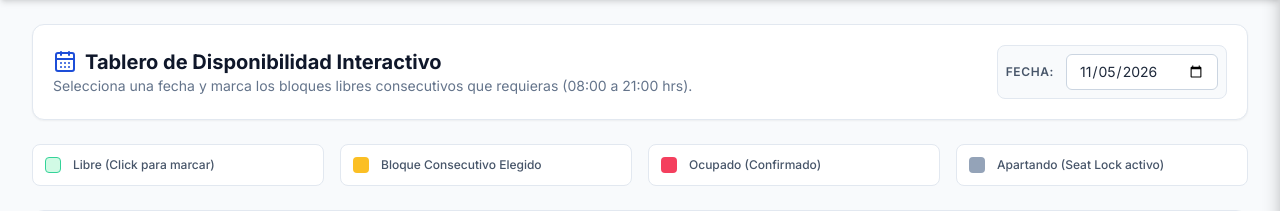
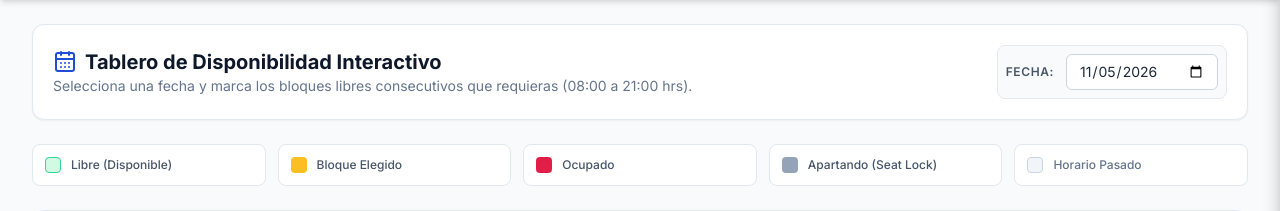
Before and after one commit to JeizerGuzman/Sistema_de_Reservacion_de_Salas_Web, a Flask app: page /tablero in a window 1280 px wide. Shown: the part 65-276 px from the top of the page. Run offline with Flask 3, Linux system fonts and the light colour scheme; the visitor is signed in with stand-in values (Sample User, id 1); data that the repository does not hold is empty; some libraries are stand-ins or nearby versions.

Commit message:
fix(prod): esquema HTTPS en descarga PDF, bloqueo de slots pasados y SMTP SSL 465

```diff
--- a/app.py
+++ b/app.py
@@ -1,3 +1,9 @@
+import os
+from dotenv import load_dotenv
+
+# Cargar variables de entorno
+load_dotenv()
+
 from flask import Flask, render_template, request, redirect, url_for, flash, session, make_response, jsonify
 from models import db, Sala, Area, Reservacion, Usuario, BloqueoTemporal
 from sqlalchemy import not_, or_
@@ -7,6 +13,7 @@ import datetime
 import io
 import threading
 import mailer
+from werkzeug.middleware.proxy_fix import ProxyFix
 
 # ReportLab para PDFs
 from reportlab.lib.pagesizes import letter, landscape
@@ -14,20 +21,15 @@ from reportlab.platypus import SimpleDocTemplate, Paragraph, Spacer, Table, Tabl
 from reportlab.lib.styles import getSampleStyleSheet, ParagraphStyle
 from reportlab.lib import colors
 
-import os
-from dotenv import load_dotenv
+app = Flask(__name__)
+app.secret_key = os.getenv("SECRET_KEY", "hackathon_ittg_secret_key_v2_ultra_secure")
 
-load_dotenv()
+# Soporte de Proxy para Railway (fuerza detección de HTTPS y cabeceras de proxy)
+app.wsgi_app = ProxyFix(app.wsgi_app, x_for=1, x_proto=1, x_host=1, x_prefix=1)
 
-app = Flask(__name__)
-app.secret_key = os.getenv("SECRET_KEY", "fallback_secret_key_ittg")
-
-# Detección inteligente: Si Railway provee DATABASE_URL o MYSQL_URL, la usa;
-# si no, construye la conexión local con las variables individuales.
+# Conexión flexible (Railway o Local)
 database_url = os.getenv("DATABASE_URL") or os.getenv("MYSQL_URL")
-
 if database_url:
-    # Ajuste por si el proveedor entrega mysql:// en lugar de mysql+pymysql://
     if database_url.startswith("mysql://"):
         database_url = database_url.replace("mysql://", "mysql+pymysql://", 1)
     app.config['SQLALCHEMY_DATABASE_URI'] = database_url
@@ -62,13 +64,11 @@ def actualizar_reservaciones_vencidas():
         hoy = ahora.date()
         hora_actual = ahora.time()
 
-        # 1. Fechas anteriores a hoy que siguen en ACTIVA
         Reservacion.query.filter(
             Reservacion.estado == 'ACTIVA',
             Reservacion.fecha_reservacion < hoy
         ).update({'estado': 'CONCLUIDA'}, synchronize_session=False)
 
-        # 2. Fecha de hoy cuya hora fin ya concluyó
         Reservacion.query.filter(
             Reservacion.estado == 'ACTIVA',
             Reservacion.fecha_reservacion == hoy,
@@ -76,7 +76,7 @@ def actualizar_reservaciones_vencidas():
         ).update({'estado': 'CONCLUIDA'}, synchronize_session=False)
 
         db.session.commit()
-    except Exception as e:
+    except Exception:
         try:
             db.session.rollback()
         except Exception:
@@ -135,7 +135,6 @@ def generar_pdf_buffer(reserva):
     buffer.seek(0)
     return buffer
 
-# Despacho de correo en segundo plano seguro y aislado
 def despachar_correo_async(app_instancia, id_reserva, destinatario, tipo, asunto, html_msg, plain_msg, pdf_bytes=None, pdf_filename="comprobante.pdf"):
     def tarea():
         with app_instancia.app_context():
@@ -158,7 +157,7 @@ def despachar_correo_async(app_instancia, id_reserva, destinatario, tipo, asunto
     t = threading.Thread(target=tarea, daemon=True)
     t.start()
 
-# --- DECORADORES DE AUTENTICACIÓN Y ROLES ---
+# --- DECORADORES ---
 
 def login_required(f):
     @wraps(f)
@@ -181,7 +180,7 @@ def admin_required(f):
         return f(*args, **kwargs)
     return decorated_function
 
-# --- RUTAS DE LOGIN, REGISTRO Y LOGOUT ---
+# --- RUTAS DE SESIÓN ---
 
 @app.route('/login', methods=['GET', 'POST'])
 def login():
@@ -250,7 +249,7 @@ def logout():
     flash("Has cerrado sesión correctamente.", "info")
     return redirect(url_for('login'))
 
-# --- TABLERO INTERACTIVO (CON SEAT LOCK) ---
+# --- TABLERO INTERACTIVO (CON HORAS PASADAS BLOQUEADAS) ---
 
 @app.route('/')
 def index():
@@ -288,6 +287,10 @@ def tablero():
     bloqueos_activos = BloqueoTemporal.query.filter_by(fecha=fecha_dt).all()
     token_actual = str(session.get('usuario_id', 'anon'))
 
+    # Variables para detectar horas pasadas en el día en curso
+    es_hoy = (fecha_dt == hoy)
+    hora_actual = ahora.time()
+
     tablero_filas = []
     for s in salas:
         celdas_sala = []
@@ -295,11 +298,23 @@ def tablero():
             t_ini = datetime.datetime.strptime(inicio_str, "%H:%M").time()
             t_fin = datetime.datetime.strptime(fin_str, "%H:%M").time()
 
+            # 1. ¿El horario ya pasó hoy? Bloqueo automático del día en curso
+            if es_hoy and t_ini <= hora_actual:
+                celdas_sala.append({
+                    'estado_slot': 'PASADO',
+                    'hora_inicio': inicio_str,
+                    'hora_fin': fin_str,
+                    'mensaje': 'Horario concluido'
+                })
+                continue
+
+            # 2. Verificar si está reservado
             reserva_encontrada = next(
                 (r for r in reservas if r.id_sala == s.id_sala and (r.hora_inicio <= t_ini and r.hora_fin >= t_fin)),
                 None
             )
 
+            # 3. Verificar si está bloqueado por otro usuario (Seat Lock)
             bloqueo_encontrado = next(
                 (b for b in bloqueos_activos if b.id_sala == s.id_sala and (b.hora_inicio <= t_ini and b.hora_fin >= t_fin)),
                 None
@@ -344,7 +359,7 @@ def tablero():
         total_reservas=len(reservas)
     )
 
-# --- API DE BLOQUEO TEMPORAL (SEAT HOLD) ---
+# --- APIS DE SEAT HOLD ---
 
 @app.route('/api/bloquear-horario', methods=['POST'])
 @login_required
@@ -365,7 +380,10 @@ def api_bloquear_horario():
         ahora = datetime.datetime.now()
         BloqueoTemporal.query.filter(BloqueoTemporal.expira_en < ahora).delete()
 
-        # Checar traslape con reservaciones reales activas
+        # Validación: No permitir bloquear horas que ya pasaron hoy
+        if fecha_dt == ahora.date() and t_ini <= ahora.time():
+            return jsonify({'success': False, 'message': 'Este horario ya ha concluido.'}), 400
+
         traslape_res = Reservacion.query.filter(
             Reservacion.id_sala == id_sala,
             Reservacion.fecha_reservacion == fecha_dt,
@@ -376,7 +394,6 @@ def api_bloquear_horario():
         if traslape_res:
             return jsonify({'success': False, 'message': 'El horario ya fue reservado por otro usuario.'}), 409
 
-        # Checar traslape con bloqueos temporales de otros usuarios
         traslape_lock = BloqueoTemporal.query.filter(
             BloqueoTemporal.id_sala == id_sala,
             BloqueoTemporal.fecha == fecha_dt,
@@ -421,7 +438,7 @@ def api_liberar_bloqueo():
             db.session.rollback()
             return jsonify({'success': False}), 500
 
-# --- RESERVACIÓN ATÓMICA CON MUTEX Y PESSIMISTIC LOCKING ---
+# --- RESERVACIÓN ATÓMICA ---
 
 @app.route('/reservar', methods=['GET', 'POST'])
 @login_required
@@ -461,11 +478,17 @@ def reservar():
             flash("Error: Formato de horario inválido.", "error")
             return redirect(url_for('tablero', fecha=fecha_str))
 
+        # Validación de horario ya transcurrido si es hoy
+        ahora_actual = datetime.datetime.now().time()
+        if fecha_dt == hoy and h_ini_dt <= ahora_actual:
+            flash("Error: No puedes reservar un horario que ya transcurrió.", "error")
+            return redirect(url_for('tablero', fecha=fecha_str))
+
         if h_ini_dt.minute != 0 or h_fin_dt.minute != 0 or h_ini_dt.hour < 8 or h_fin_dt.hour > 21 or h_ini_dt >= h_fin_dt:
             flash("Error: Horario permitido de 08:00 a 21:00 en bloques cerrados consecutivos.", "error")
             return redirect(url_for('tablero', fecha=fecha_str))
 
-        # SECCIÓN CRÍTICA DE PERSISTENCIA
+        # SECCIÓN CRÍTICA CON MUTEX + PESSIMISTIC LOCKING
         with reserva_lock:
             try:
                 traslape = Reservacion.query.with_for_update().filter(
@@ -498,7 +521,6 @@ def reservar():
                 )
                 db.session.add(nueva_reserva)
 
-                # Liberar Seat Lock
                 BloqueoTemporal.query.filter_by(
                     id_sala=id_sala,
                     fecha=fecha_dt,
@@ -517,7 +539,10 @@ def reservar():
         # Generar comprobante PDF en memoria
         pdf_buffer = generar_pdf_buffer(nueva_reserva)
         pdf_bytes = pdf_buffer.getvalue()
-        url_comprobante = url_for('descargar_comprobante_individual', codigo=codigo, _external=True)
+
+        # Detección segura de esquema HTTPS para evitar bloqueo de Mixed Content en el navegador
+        esquema = 'https' if request.is_secure or request.headers.get('X-Forwarded-Proto') == 'https' or os.getenv('RAILWAY_ENVIRONMENT') else 'http'
+        url_comprobante = url_for('descargar_comprobante_individual', codigo=codigo, _external=True, _scheme=esquema)
 
         asunto = f"Confirmación de Reservación - {codigo}"
         html_msg, plain_msg = mailer.generar_plantilla_confirmacion(
@@ -533,7 +558,7 @@ def reservar():
             url_comprobante=url_comprobante
         )
 
-        # Despacho en hilo secundario aislado (No cuelga la conexión web)
+        # Despacho en segundo plano
         despachar_correo_async(
             app,
             nueva_reserva.id_reservacion,
@@ -567,7 +592,7 @@ def reservar():
         hoy_str=datetime.date.today().strftime('%Y-%m-%d')
     )
 
-# --- PANEL DE ADMINISTRACIÓN Y GESTIÓN DE SALAS Y ÁREAS ---
+# --- PANEL DE ADMINISTRACIÓN ---
 
 @app.route('/admin')
 @admin_required
@@ -575,14 +600,12 @@ def admin():
     actualizar_reservaciones_vencidas()
     salas = Sala.query.order_by(Sala.id_sala.asc()).all()
     areas = Area.query.order_by(Area.nombre_area.asc()).all()
-    # Muestra todas las reservaciones (ACTIVA, CONCLUIDA, CANCELADA) ordenadas por fecha reciente
     reservaciones = Reservacion.query.order_by(
         Reservacion.fecha_reservacion.desc(),
         Reservacion.hora_inicio.asc()
     ).all()
     return render_template('admin.html', salas=salas, areas=areas, reservaciones=reservaciones)
 
-# CRUD DE SALAS
 @app.route('/salas/crear', methods=['POST'])
 @admin_required
 def crear_sala():
@@ -624,7 +647,6 @@ def eliminar_sala(id_sala):
         flash(f"Sala '{sala.nombre}' eliminada.", "info")
     return redirect(url_for('admin'))
 
-# CRUD DE ÁREAS
 @app.route('/areas/crear', methods=['POST'])
 @admin_required
 def crear_area():
@@ -644,8 +666,7 @@ def crear_area():
 def editar_area(id_area):
     area = db.session.get(Area, id_area)
     if area:
-        nuevo_nombre = request.form['nombre_area'].strip()
-        area.nombre_area = nuevo_nombre
+        area.nombre_area = request.form['nombre_area'].strip()
         db.session.commit()
         flash("Área actualizada correctamente.", "success")
     return redirect(url_for('admin'))
@@ -663,7 +684,7 @@ def eliminar_area(id_area):
         flash(f"Área eliminada.", "info")
     return redirect(url_for('admin'))
 
-# --- RUTA DE CANCELACIÓN ---
+# --- CANCELACIÓN ---
 
 @app.route('/cancelar/<int:id_reserva>', methods=['POST'])
 @login_required
@@ -739,7 +760,7 @@ def mis_reservaciones():
 
     return render_template('mis_reservaciones.html', reservaciones=mis_reservas, hoy=datetime.date.today())
 
-# --- COMPROBANTES Y REPORTES ---
+# --- DESCARGA DE COMPROBANTE CON CABECERAS SEGURAS ---
 
 @app.route('/reservacion/<codigo>/comprobante')
 def descargar_comprobante_individual(codigo):
@@ -749,9 +770,13 @@ def descargar_comprobante_individual(codigo):
         return redirect(url_for('tablero'))
 
     buffer = generar_pdf_buffer(reserva)
-    response = make_response(buffer.getvalue())
+    pdf_data = buffer.getvalue()
+
+    response = make_response(pdf_data)
     response.headers['Content-Type'] = 'application/pdf'
-    response.headers['Content-Disposition'] = f'attachment; filename=Comprobante_{reserva.codigo_unico}.pdf'
+    response.headers['Content-Disposition'] = f'attachment; filename="Comprobante_{reserva.codigo_unico}.pdf"'
+    response.headers['Content-Length'] = len(pdf_data)
+    response.headers['Cache-Control'] = 'no-cache, no-store, must-revalidate'
     return response
 
 @app.route('/reportes')
@@ -863,12 +888,14 @@ def descargar_reporte_pdf():
     doc.build(story)
     buffer.seek(0)
 
-    response = make_response(buffer.getvalue())
+    pdf_rep = buffer.getvalue()
+    response = make_response(pdf_rep)
     response.headers['Content-Type'] = 'application/pdf'
     response.headers['Content-Disposition'] = f'attachment; filename=Reporte_Salas_{datetime.date.today().strftime("%Y%m%d")}.pdf'
+    response.headers['Content-Length'] = len(pdf_rep)
     return response
 
-# --- INICIALIZACIÓN POR DEFECTO ---
+# --- INICIALIZACIÓN AUTOMÁTICA EN GUNICORN Y LOCAL ---
 def seed_admin_default():
     with app.app_context():
         db.create_all()
@@ -889,13 +916,12 @@ def seed_admin_default():
             admin_user.set_password("admin123")
             db.session.add(admin_user)
             db.session.commit()
-            print("✓ Usuario Admin listo: admin@ittg.edu.mx / admin123")
+            print("✓ Usuario Admin inicial listo: admin@ittg.edu.mx / admin123")
 
-# Se ejecuta tanto en Railway (Gunicorn) como en Local
 try:
     seed_admin_default()
 except Exception as e:
-    print(f"Aviso de inicialización DB: {e}")
+    print(f"Aviso de inicialización: {e}")
 
 if __name__ == '__main__':
     port = int(os.environ.get("PORT", 5000))
--- a/templates/tablero.html
+++ b/templates/tablero.html
@@ -13,28 +13,31 @@
         </div>
         <div class="flex items-center space-x-3 bg-slate-50 p-2 rounded-lg border border-slate-200">
             <label for="board-date" class="text-xs font-semibold text-slate-600 uppercase tracking-wider">Fecha:</label>
-            <!-- Validación para impedir fechas anteriores a hoy -->
             <input type="date" id="board-date" value="{{ fecha }}" min="{{ hoy_str }}" onchange="cambiarFecha(this.value)" class="bg-white border border-slate-300 rounded-md px-3 py-1.5 text-sm focus:outline-none focus:ring-2 focus:ring-blue-600">
         </div>
     </div>
 
-    <!-- Leyenda de Estados -->
-    <div class="grid grid-cols-2 sm:grid-cols-4 gap-4 no-print">
-        <div class="bg-white p-3 rounded-lg border border-slate-200 flex items-center space-x-3">
-            <div class="w-4 h-4 bg-emerald-100 border border-emerald-400 rounded"></div>
-            <span class="text-xs font-medium text-slate-600">Libre (Click para marcar)</span>
+    <!-- Leyenda de Estados Completa (5 Columnas) -->
+    <div class="grid grid-cols-2 sm:grid-cols-3 lg:grid-cols-5 gap-3 no-print">
+        <div class="bg-white p-3 rounded-lg border border-slate-200 flex items-center space-x-2.5">
+            <div class="w-4 h-4 bg-emerald-100 border border-emerald-400 rounded shrink-0"></div>
+            <span class="text-xs font-medium text-slate-600 truncate">Libre (Disponible)</span>
         </div>
-        <div class="bg-white p-3 rounded-lg border border-slate-200 flex items-center space-x-3">
-            <div class="w-4 h-4 bg-amber-400 rounded"></div>
-            <span class="text-xs font-medium text-slate-600">Bloque Consecutivo Elegido</span>
+        <div class="bg-white p-3 rounded-lg border border-slate-200 flex items-center space-x-2.5">
+            <div class="w-4 h-4 bg-amber-400 rounded shrink-0"></div>
+            <span class="text-xs font-medium text-slate-600 truncate">Bloque Elegido</span>
         </div>
-        <div class="bg-white p-3 rounded-lg border border-slate-200 flex items-center space-x-3">
-            <div class="w-4 h-4 bg-rose-500 rounded"></div>
-            <span class="text-xs font-medium text-slate-600">Ocupado (Confirmado)</span>
+        <div class="bg-white p-3 rounded-lg border border-slate-200 flex items-center space-x-2.5">
+            <div class="w-4 h-4 bg-rose-600 rounded shrink-0"></div>
+            <span class="text-xs font-medium text-slate-600 truncate">Ocupado</span>
         </div>
-        <div class="bg-white p-3 rounded-lg border border-slate-200 flex items-center space-x-3">
-            <div class="w-4 h-4 bg-slate-400 rounded"></div>
-            <span class="text-xs font-medium text-slate-600">Apartando (Seat Lock activo)</span>
+        <div class="bg-white p-3 rounded-lg border border-slate-200 flex items-center space-x-2.5">
+            <div class="w-4 h-4 bg-slate-400 rounded shrink-0"></div>
+            <span class="text-xs font-medium text-slate-600 truncate">Apartando (Seat Lock)</span>
+        </div>
+        <div class="bg-white p-3 rounded-lg border border-slate-200 flex items-center space-x-2.5 col-span-2 sm:col-span-1">
+            <div class="w-4 h-4 bg-slate-100 border border-slate-300 rounded shrink-0"></div>
+            <span class="text-xs font-medium text-slate-500 truncate">Horario Pasado</span>
         </div>
     </div>
 
@@ -85,6 +88,13 @@
                             {% if not es_laborable %}
                                 <td class="p-1 text-center border-r border-b border-slate-200 h-14 bg-slate-100 cursor-not-allowed text-[10px] text-slate-400">
                                     Inactivo
+                                </td>
+                            {% elif c.estado_slot == 'PASADO' %}
+                                <td class="p-1 text-center border-r border-b border-slate-200 h-14 bg-slate-100/70 border-slate-200">
+                                    <div class="w-full h-full bg-slate-100 border border-slate-200/80 rounded flex flex-col items-center justify-center text-slate-400 cursor-not-allowed select-none opacity-60" title="Horario concluido">
+                                        <i data-lucide="clock" class="w-3.5 h-3.5 mb-0.5 text-slate-400"></i>
+                                        <span class="text-[9px] font-semibold uppercase">Pasado</span>
+                                    </div>
                                 </td>
                             {% elif c.estado_slot == 'OCUPADO' %}
                                 <td class="p-1 text-center border-r border-b border-slate-200 h-14 bg-rose-50 border-rose-200">
@@ -163,7 +173,6 @@
                 <input type="text" id="modal_nombre_sala" class="w-full bg-slate-100 border border-slate-300 rounded-lg px-3 py-2 text-sm font-semibold text-slate-800" readonly>
             </div>
 
-            <!-- Si es Admin, puede cambiar Área y Responsable. Si es Usuario común, son fijos -->
             {% if session.get('rol') == 'ADMIN' %}
             <div class="grid grid-cols-1 md:grid-cols-2 gap-4">
                 <div>
@@ -182,7 +191,6 @@
                 <input type="email" name="correo" value="{{ session.get('correo') }}" required class="w-full border border-slate-300 rounded-lg px-3 py-2 text-sm focus:ring-2 focus:ring-blue-600 focus:outline-none">
             </div>
             {% else %}
-            <!-- Vista Usuario Estándar: Datos Inmutables -->
             <div class="grid grid-cols-1 md:grid-cols-2 gap-4 bg-slate-50 p-3 rounded-lg border border-slate-200 text-xs">
                 <div>
                     <span class="text-slate-500 font-semibold block uppercase text-[10px]">Responsable:</span>
@@ -250,6 +258,7 @@
         box.className = "p-3.5 rounded-xl text-white text-xs font-semibold flex items-center justify-between shadow-sm " +
                         (tipo === 'error' ? 'bg-rose-600' : 'bg-amber-500');
         box.classList.remove('hidden');
+        if (window.lucide) { lucide.createIcons(); }
         setTimeout(() => { box.classList.add('hidden'); }, 4500);
     }
 
@@ -322,6 +331,7 @@
         const hIniTotal = (minH < 10 ? '0' + minH : minH) + ':00';
         const hFinTotal = (maxH < 10 ? '0' + maxH : maxH) + ':00';
         summary.innerText = `${bloquesSeleccionados[0].nombreSala} | ${hIniTotal} a ${hFinTotal} (${horas.length} hora(s) continuas)`;
+        if (window.lucide) { lucide.createIcons(); }
     }
 
     function limpiarSeleccion() {
@@ -337,7 +347,6 @@
         actualizarBarraSeleccion();
     }
 
-    // Solicitar bloqueo temporal en backend antes de abrir modal (Seat Lock / Hold)
     async function solicitarBloqueoTemporal() {
         if (bloquesSeleccionados.length === 0) return;
 
@@ -370,13 +379,13 @@
                 return;
             }
 
-            // Bloqueo temporal concedido: Abrir modal
             document.getElementById('modal_id_sala').value = bloquesSeleccionados[0].idSala;
             document.getElementById('modal_nombre_sala').value = bloquesSeleccionados[0].nombreSala;
             document.getElementById('modal_fecha').value = fechaSel;
             document.getElementById('modal_h_ini').value = hIniTotal;
             document.getElementById('modal_h_fin').value = hFinTotal;
             document.getElementById('modal-rapido').classList.remove('hidden');
+            if (window.lucide) { lucide.createIcons(); }
 
         } catch (e) {
             mostrarAlerta("Error al comunicar con el servidor.", "error");
@@ -386,5 +395,9 @@
     function cerrarModal() {
         document.getElementById('modal-rapido').classList.add('hidden');
     }
+
+    document.addEventListener('DOMContentLoaded', () => {
+        if (window.lucide) { lucide.createIcons(); }
+    });
 </script>
 {% endblock %}
```
Also changed, not shown: mailer.py (+14 -8 lines).
